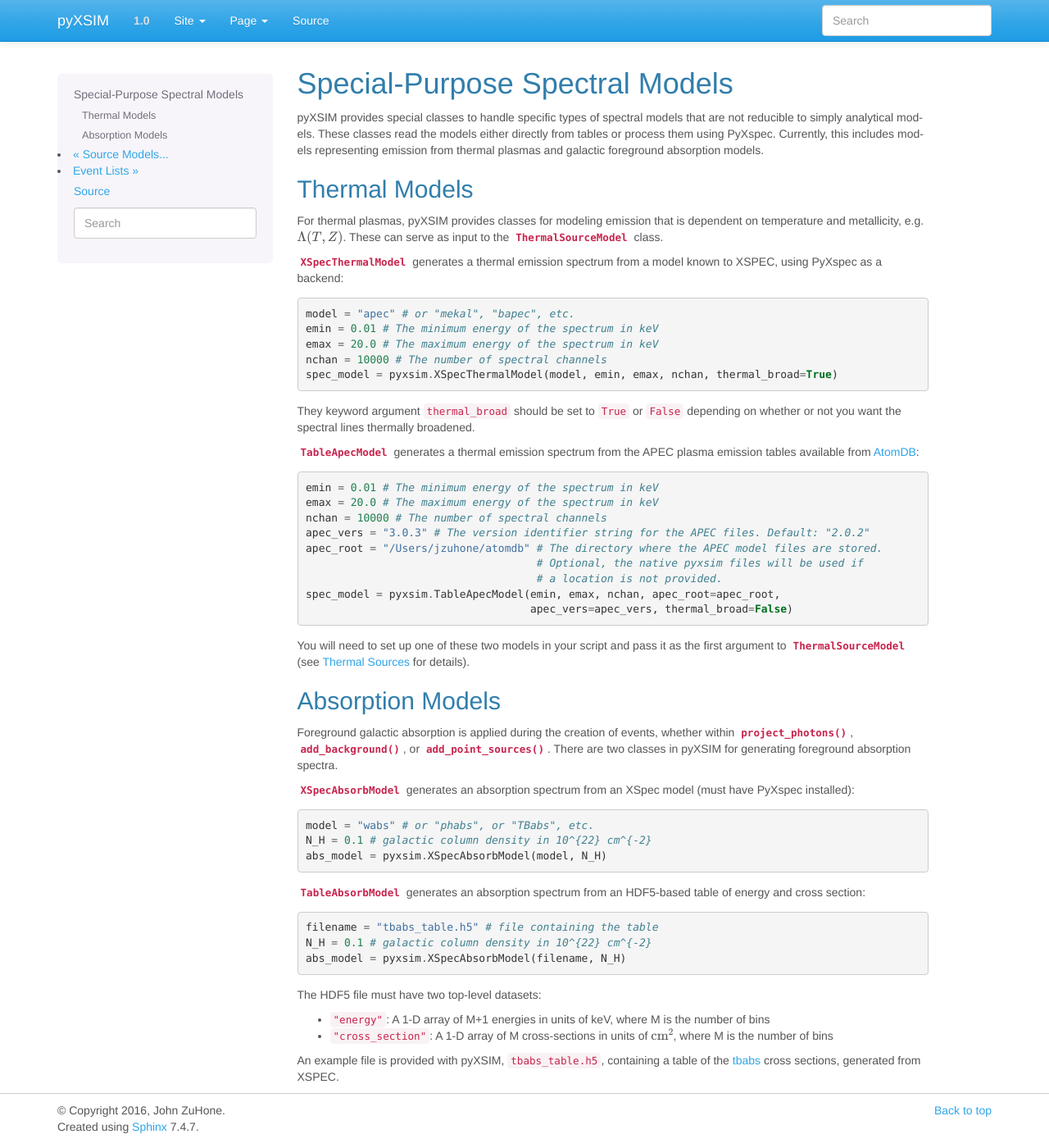
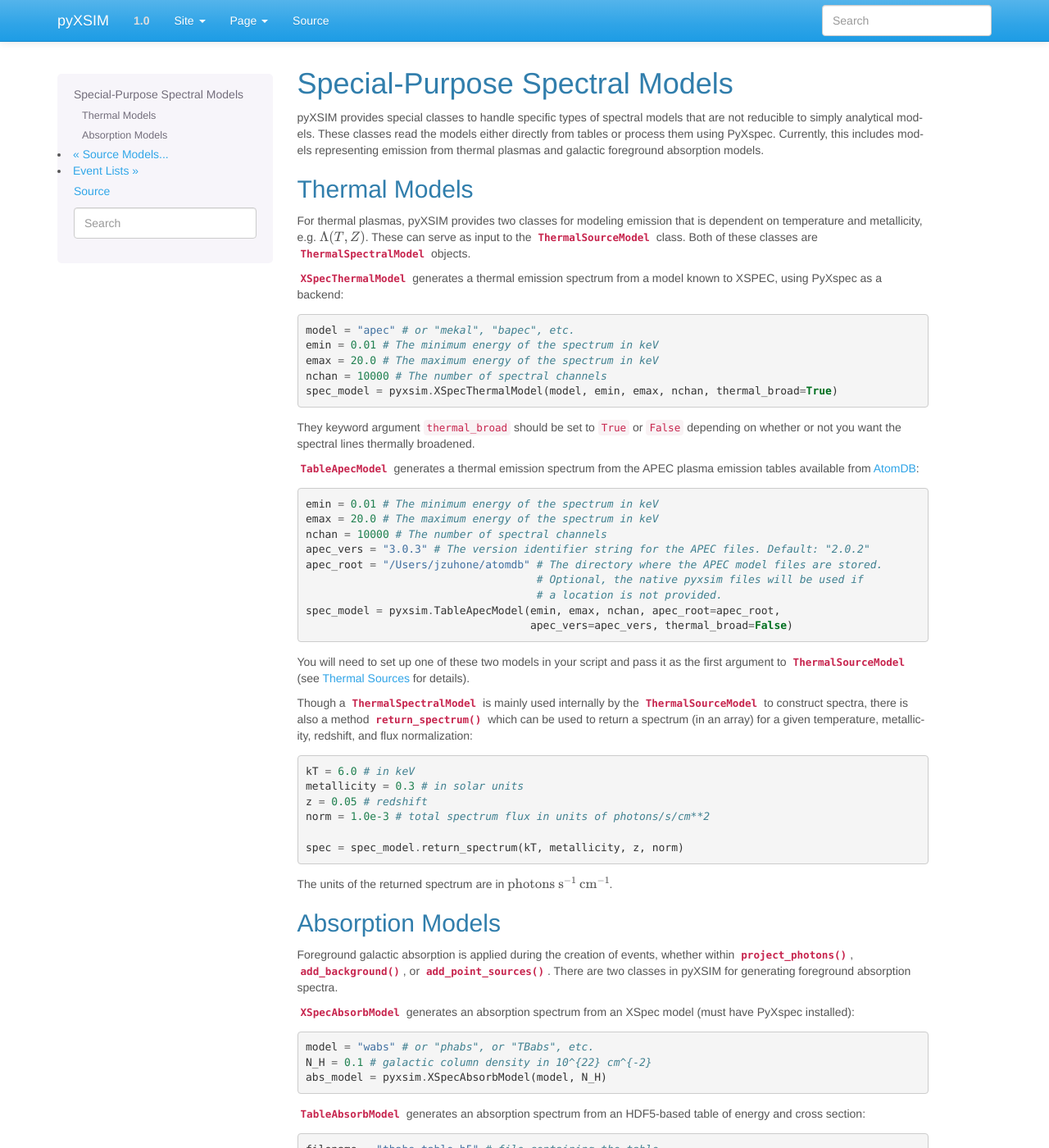
Before and after one commit to jzuhone/pyxsim, a Sphinx documentation site: the page built from doc/source/spectral_models.rst, in a window 1280 px wide and 1400 px high. Shown: the whole window at 82% size. Built offline with Sphinx 7.4.7, drawn with Linux system fonts in a browser that asks for light colours.

Commit message:
Some docs on return_spectrum

```diff
--- a/doc/source/spectral_models.rst
+++ b/doc/source/spectral_models.rst
@@ -11,9 +11,10 @@ galactic foreground absorption models.
 Thermal Models
 --------------
 
-For thermal plasmas, pyXSIM provides classes for modeling emission that is dependent on temperature
+For thermal plasmas, pyXSIM provides two classes for modeling emission that is dependent on temperature
 and metallicity, e.g. :math:`\Lambda(T,Z)`. These can serve as input to the
-:class:`~pyxsim.source_models.ThermalSourceModel` class.
+:class:`~pyxsim.source_models.ThermalSourceModel` class. Both of these classes are
+:class:`~pyxsim.spectral_models.ThermalSpectralModel` objects.
 
 :class:`~pyxsim.spectral_models.XSpecThermalModel` generates a thermal emission spectrum
 from a model known to XSPEC, using PyXspec as a backend:
@@ -46,6 +47,22 @@ from the APEC plasma emission tables available from `AtomDB <http://www.atomdb.o
 
 You will need to set up one of these two models in your script and pass it as the first argument to
 :class:`~pyxsim.source_models.ThermalSourceModel` (see :ref:`thermal-sources` for details).
+
+Though a :class:`~pyxsim.spectral_models.ThermalSpectralModel` is mainly used internally by the
+:class:`~pyxsim.source_models.ThermalSourceModel` to construct spectra, there is also a method
+:meth:`~pyxsim.source_models.ThermalSourceModel.return_spectrum` which can be used to return a
+spectrum (in an array) for a given temperature, metallicity, redshift, and flux normalization:
+
+.. code-block:: python
+
+    kT = 6.0 # in keV
+    metallicity = 0.3 # in solar units
+    z = 0.05 # redshift
+    norm = 1.0e-3 # total spectrum flux in units of photons/s/cm**2
+
+    spec = spec_model.return_spectrum(kT, metallicity, z, norm)
+
+The units of the returned spectrum are in :math:`{\rm photons~s^{-1}~cm^{-1}}`.
 
 Absorption Models
 -----------------
```
